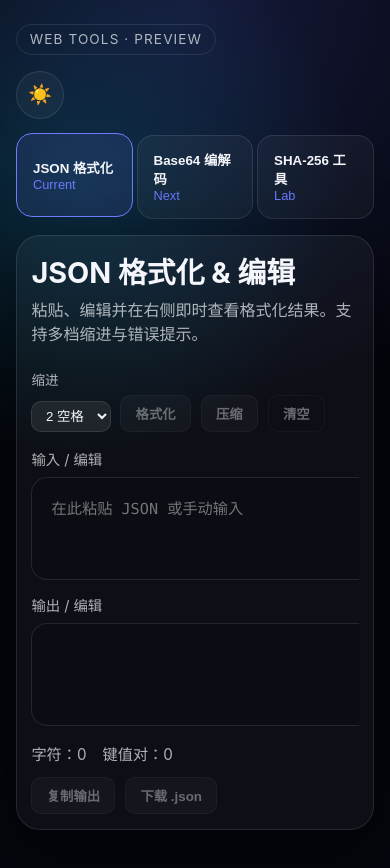
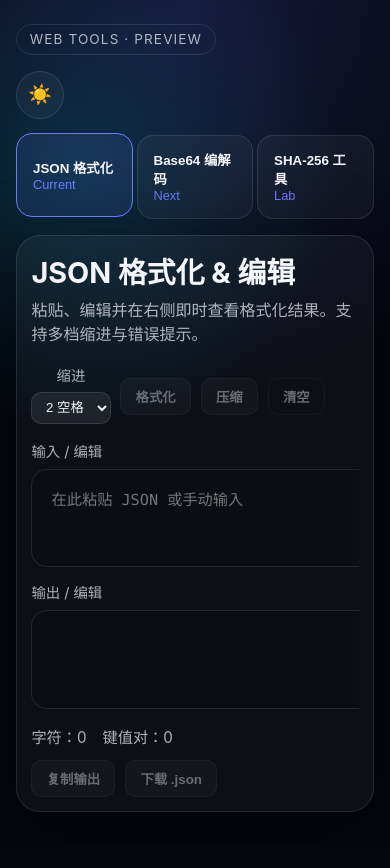
Before and after one commit to Tender2233/web_tools, a Nuxt app: page / in a window 390 px wide. Shown: the top 868 px of the page. After the commit the page ends 844 px from the top, so only its background shows below. Built offline with nearby package versions, Linux system fonts and the light colour scheme.

Commit message:
refactor: enhance JSON formatter controls and improve layout responsiveness

```diff
--- a/app/app.style.css
+++ b/app/app.style.css
@@ -5,9 +5,9 @@
 }
 
 .page {
-  min-height: 100vh;
-  max-height: 100vh;
+  height: 100vh;
   padding: clamp(1.2rem, 2.8vw, 3rem);
+  box-sizing: border-box;
   color: var(--fg);
   background: radial-gradient(circle at top, rgba(98, 108, 255, 0.18), transparent 45%),
     radial-gradient(circle at 20% 20%, rgba(0, 172, 193, 0.2), transparent 35%),
@@ -22,7 +22,7 @@
   display: flex;
   flex-direction: column;
   gap: 1rem;
-  height: calc(100vh - clamp(2.4rem, 5vw, 3.6rem));
+  height: 100%;
 }
 
 .topbar {
--- a/app/components/tools/json-formatter.style.css
+++ b/app/components/tools/json-formatter.style.css
@@ -35,7 +35,33 @@
   display: flex;
   flex-wrap: wrap;
   gap: 0.6rem;
-  align-items: flex-end;
+  align-items: center;
+}
+
+.json-tool__indent {
+  display: inline-flex;
+  align-items: center;
+  gap: 0.3rem;
+  font-size: 0.9rem;
+  color: var(--muted);
+  white-space: nowrap;
+}
+
+.json-tool__indent select {
+  margin-top: 0;
+}
+
+.json-tool__indent-label {
+  line-height: 1;
+}
+
+.json-tool__controls select {
+  margin-top: 0;
+  border-radius: 10px;
+  border: 1px solid var(--border);
+  background: var(--surface-strong);
+  color: var(--fg);
+  padding: 0.4rem 0.6rem;
 }
 
 .json-tool--full .panes {
@@ -43,12 +69,6 @@
   min-height: 0;
 }
 
-.json-tool__controls label {
-  display: flex;
-  flex-direction: column;
-  font-size: 0.85rem;
-  color: var(--muted);
-}
 
 .json-tool__controls select {
   margin-top: 0.2rem;
--- a/app/components/tools/json-formatter.vue
+++ b/app/components/tools/json-formatter.vue
@@ -6,8 +6,8 @@
         <p>粘贴、编辑并在右侧即时查看格式化结果。支持多档缩进与错误提示。</p>
       </div>
       <div class="json-tool__controls">
-        <label>
-          缩进
+        <label class="json-tool__indent">
+          <span class="json-tool__indent-label">缩进</span>
           <select v-model="indentMode">
             <option value="2">2 空格</option>
             <option value="4">4 空格</option>
```
Also changed, not shown: 1 other file (tests, documents, lock files or other folders).
